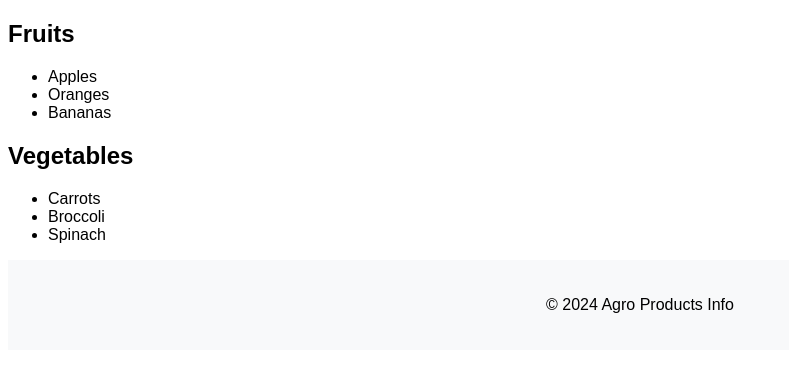
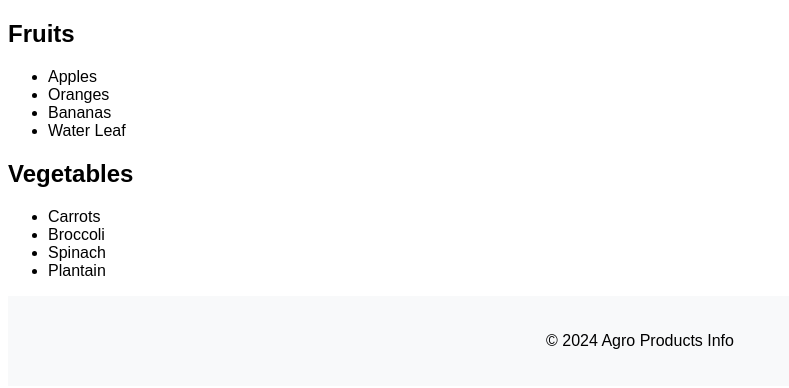
Before and after one commit to iAlexeze/tease-php, a PHP site: page /products.php in a window 1280 px wide. Shown: the part 128-516 px from the top of the page, without its empty margins (0-789 px from the left). Run offline with PHP 8.4, Linux system fonts and the light colour scheme.

Commit message:
added new fruits

```diff
--- a/products.php
+++ b/products.php
@@ -15,12 +15,14 @@
             <li>Apples</li>
             <li>Oranges</li>
             <li>Bananas</li>
+            <li>Water Leaf</li>
         </ul>
         <h2>Vegetables</h2>
         <ul>
             <li>Carrots</li>
             <li>Broccoli</li>
             <li>Spinach</li>
+            <li>Plantain</li>
         </ul>
     </main>
     <footer>
```
